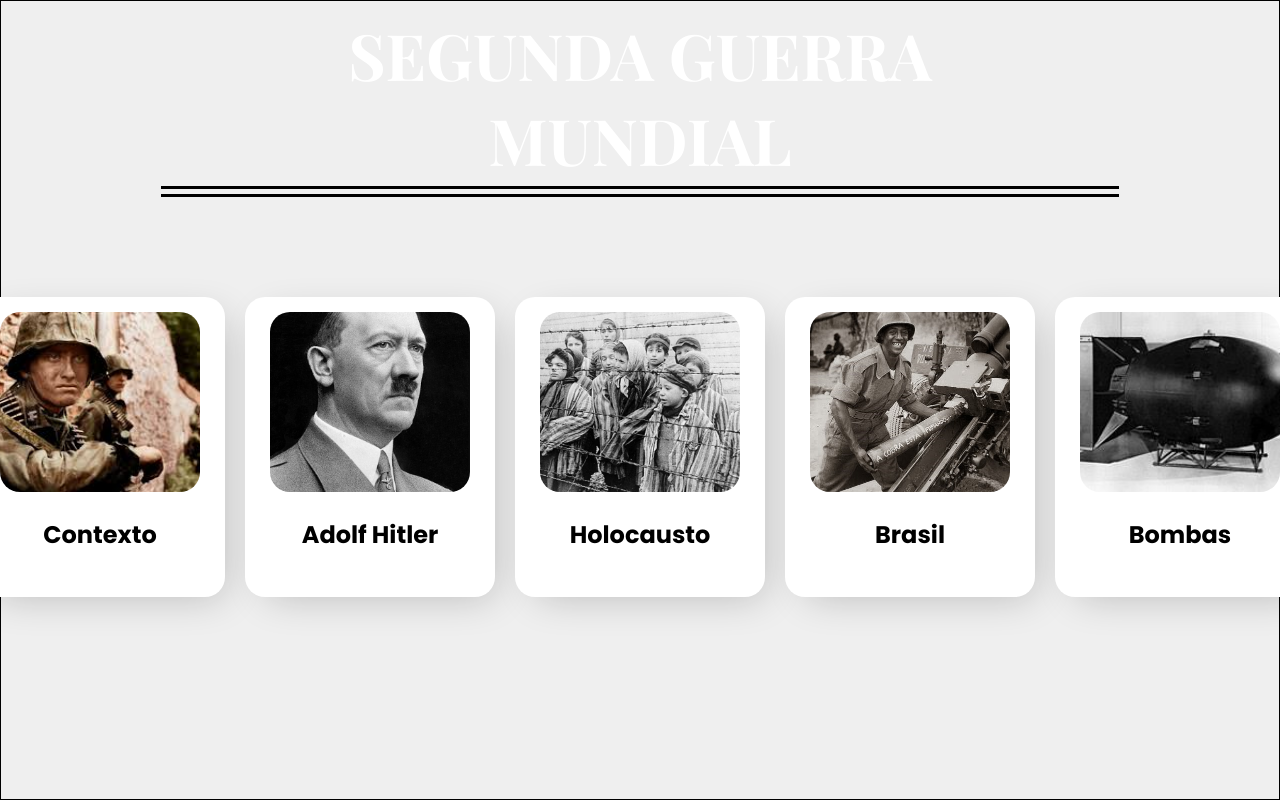
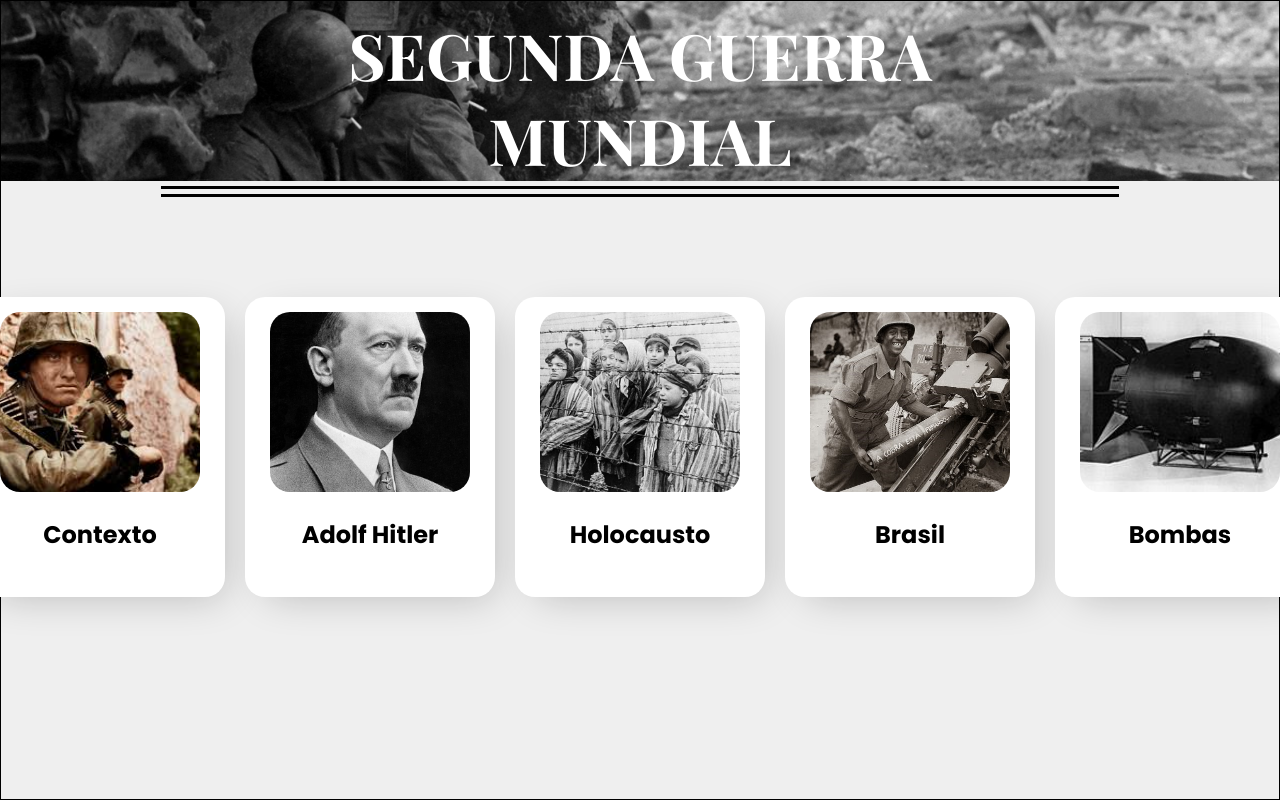
Before and after one commit to Rhuann01/PIE, a plain HTML site: page index.html in a window 1280 px wide. Shown: the top 800 px of the page. Drawn offline with nearby package versions, Linux system fonts and the light colour scheme; a web font is replaced by a local one.

Commit message:
corregindo erros dos  comits, das imagens

```diff
--- a/css/style.css
+++ b/css/style.css
@@ -145,7 +145,7 @@ a {
   justify-content: center;
   width: 100%;
   height: 180px;
-  background-image: url("imgs/guerraCap.jpg");
+  background-image: url("/imgs/guerraCap.jpg");
   background-size: cover;
   background-position: center;
   background-repeat: no-repeat;
```
